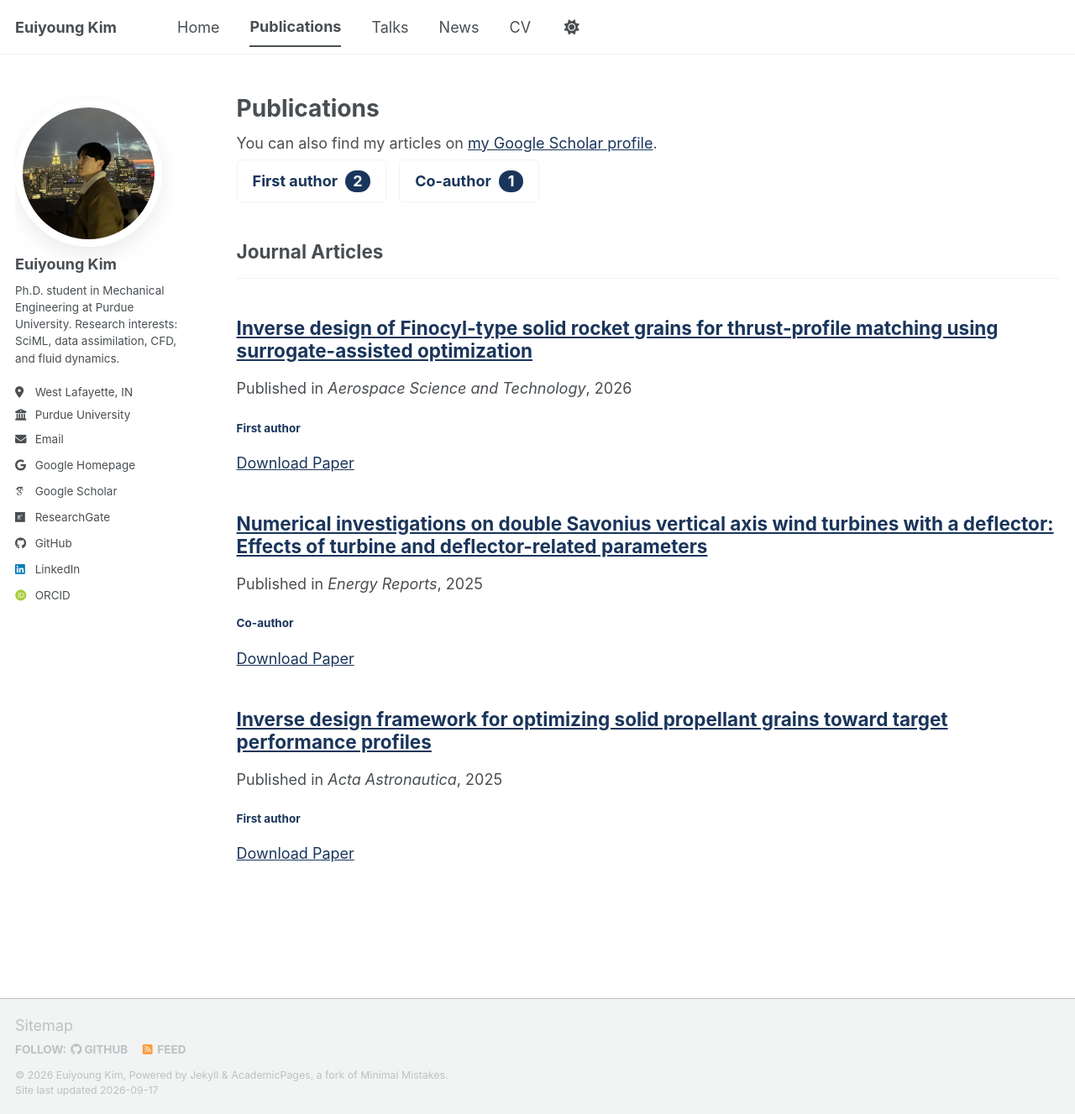
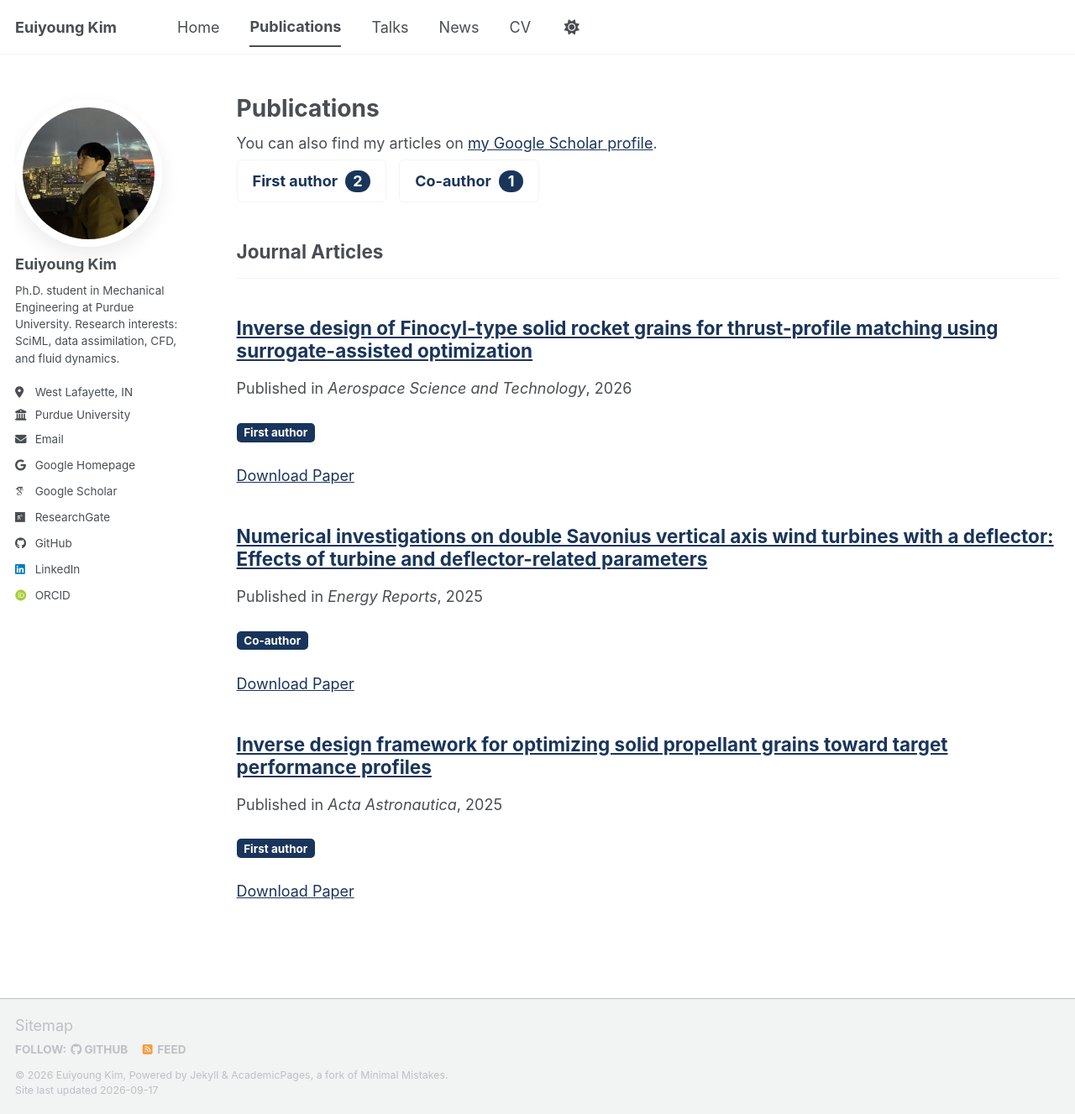
Before and after one commit to key9912/key9912.github.io, a Jekyll site: the page built from _pages/publications.html, in a window 1280 px wide and 1327 px high. Shown: the whole window at 84% size. Built offline with Jekyll 4.4.1, drawn with Linux system fonts in a browser that asks for light colours; some web fonts are replaced; a script bundle is joined from its source files by our own code; library files that are not in the unit come from our copies.

Commit message:
Make publication author roles visible

```diff
--- a/_sass/_custom.scss
+++ b/_sass/_custom.scss
@@ -169,11 +169,18 @@ html[data-theme="dark"] {
 }
 
 .publication-role {
-  margin: 0.2rem 0 0.35rem;
-  color: var(--global-link-color);
+  display: inline-flex;
+  align-items: center;
+  width: fit-content;
+  margin: 0.25rem 0 0.45rem;
+  padding: 0.18rem 0.48rem;
+  color: #fff;
   font-family: $sans-serif;
   font-size: $type-size-6;
   font-weight: 700;
+  line-height: 1.2;
+  background: var(--global-link-color);
+  border-radius: 5px;
 }
 
 .highlight-grid {
```
